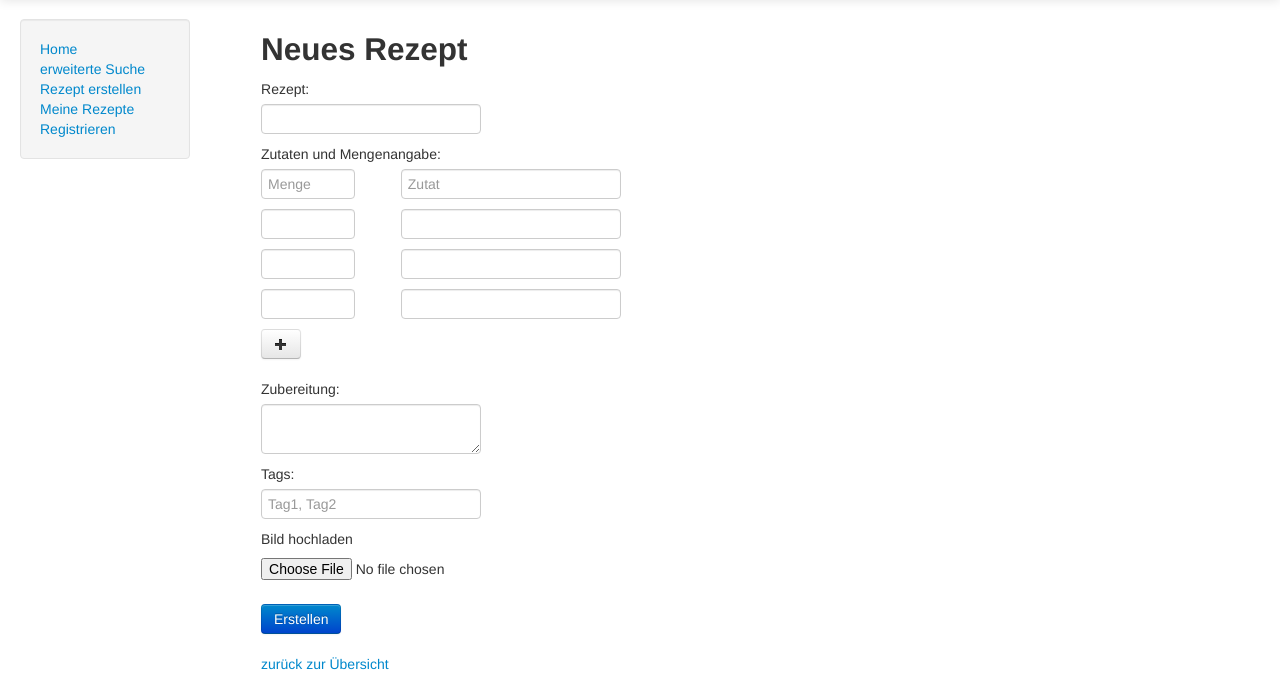
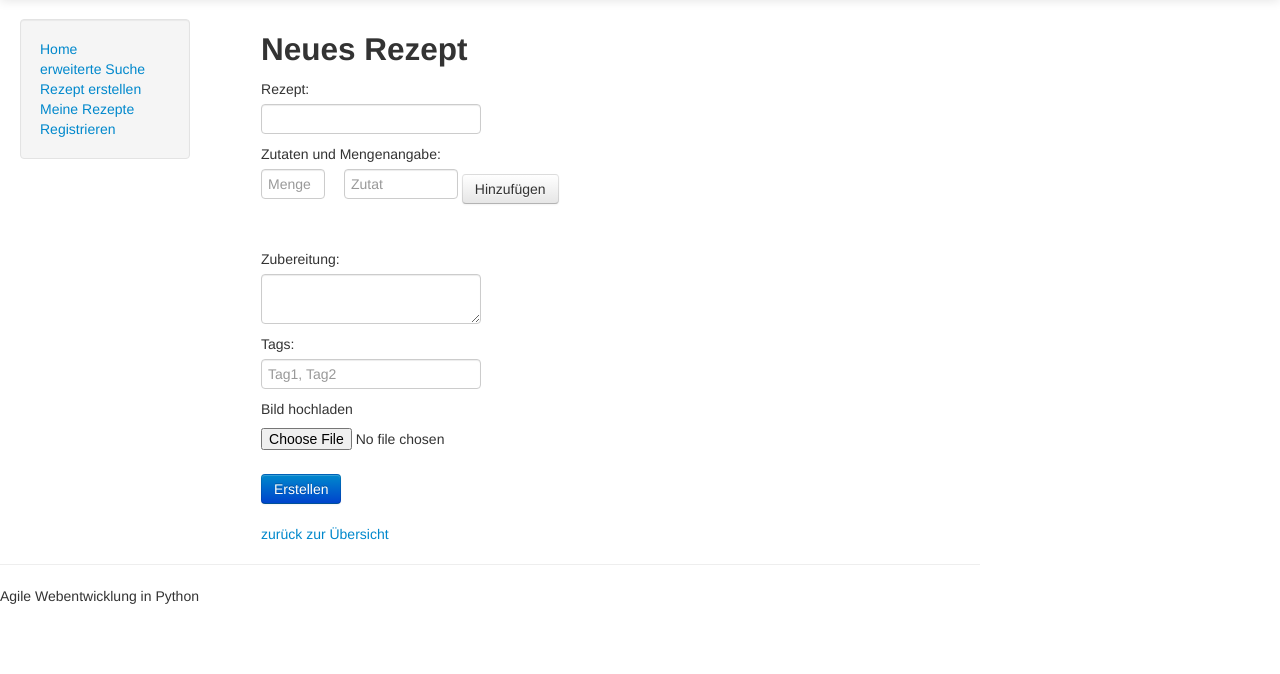
Before and after one commit to KiwiBA/StudentenKochen, a Django app: page /recipes/create/ in a window 1280 px wide. Shown: the part 41-715 px from the top of the page. Run offline with Django 3.2, Linux system fonts and the light colour scheme; the visitor is signed in with stand-in values (Sample User, id 1); some libraries are stand-ins or nearby versions.

Commit message:
Dynamische Felder hinzugefügt

```diff
--- a/StudentenKochen/recipes/helperfunctions.py
+++ b/StudentenKochen/recipes/helperfunctions.py
@@ -63,8 +63,8 @@
     ingredient_str = "ingredient"
 
     for x in range(1, 5):
-        i= request.POST.get(ingredient_str + str(x)).strip()
-        quantity = request.POST.get(quantity_str + str(x)).strip()
+        i= request.POST.get(ingredient_str + str(x))
+        quantity = request.POST.get(quantity_str + str(x))
         if  quantity and i:
             ri = Recipeingredients()
             existingIngredient = None
@@ -90,6 +90,7 @@
     Saves the current RecipeIngredients objects for the current recipe.
     """
     recipeIngredients = Recipeingredients.objects.filter(recipe=recipe)
+
     quantity_str = "quantity"
     ingredient_str = "ingredient"
 
--- a/StudentenKochen/recipes/templates/recipes/create.html
+++ b/StudentenKochen/recipes/templates/recipes/create.html
@@ -19,27 +19,16 @@
 
     	<div class="form-group">
     		<label >Zutaten und Mengenangabe:</label>
-    	</div>
 
-    	<fieldset name="quantity" style="float:left; width:20%;">
-		  	<input type="text" name="quantity1" style="width:80px;" placeholder="Menge" > <br />
-		  	<input type="text" name="quantity2" style="width:80px;" > <br />
-		  	<input type="text" name="quantity3" style="width:80px;" > <br />
-		  	<input type="text" name="quantity4" style="width:80px;" > <br />
-		</fieldset>
 
-    	<fieldset name="ingredients" style="float:right; width:80%;">
-		  	<input class="form-control" name="ingredient1" type="text" placeholder="Zutat" > <br />
-		  	<input class="form-control" name="ingredient2" type="text" > <br />
-		  	<input class="form-control" name="ingredient3" type="text" > <br />
-		  	<input class="form-control" name="ingredient4" type="text" > <br />
-		  	<spant id="addBox" >
+    	<fieldset name="ingredients" >
+    		<input type="text" name="quantity1" style="width:50px; margin-right:15px;" placeholder="Menge" >
+		  	<input name="ingredient1" type="text" style="width:100px;" placeholder="Zutat" >
+			<input type="button" id="addButton" class="btn" value="Hinzuf&uuml;gen">	<br />
+		  	<span id="addBoxq" >
 		 </fieldset>
 
-		<div class="btn-group">
-		    <button id="add" onclick="myFunction()" class="btn">
-		      <span class="icon-plus"></span>
-		    </button>
+
 		</div>
 		<br />
 		<br />
@@ -62,16 +51,5 @@
 
   		<button type="submit" class="btn btn-primary" >Erstellen</button> <br />
 	</form>
-
-	<script>
-		var countBox =1;
-		var boxName = 0;
-		function addInput()
-		{
-		     var boxName="textBox"+countBox;
-			 document.getElementById('addBox').innerHTML+='<br/><input type="text" id="'+boxName+'" value="'+boxName+'" "  /><br/>';
-		     countBox += 1;
-		}
-	</script>
 	<a href="home/index.html" >zur&uuml;ck zur &Uuml;bersicht</a>
 {% endblock %}
--- a/StudentenKochen/recipes/templates/recipes/ownRecipe.html
+++ b/StudentenKochen/recipes/templates/recipes/ownRecipe.html
@@ -12,7 +12,7 @@
 		{% endfor %}
 	{% endif %}
 
-	<h1>Meine erstellten Rezepte</h1>
+	<h3>Meine erstellten Rezepte</h3>
 
 	{% if recipe_list %}
  	<ul class="recipes">
--- /dev/null
+++ b/StudentenKochen/static/css/recipe.css
@@ -0,0 +1,4 @@
+.qauntity{
+	width:80px;
+	color: blue;
+}
--- /dev/null
+++ b/StudentenKochen/static/js/rezepte.js
@@ -0,0 +1,15 @@
+$(document).ready(function() {
+	var addButton = $('#addButton');
+	var addBox = $('#addBox');
+	var addBoxq= $('#addBoxq')
+	var countBox =2;
+
+	addButton.click(function() 	{
+		var quantity ="quantity" + countBox;
+		var ingredient="ingredient" + countBox;
+
+	    $('<input type="text" name="'+quantity+'" style="width:50px; margin-right:17px;" />').appendTo(addBoxq);
+		$('<input type="text" name="'+ingredient+'" style="width:100px;" /><br />').appendTo(addBoxq)
+	    countBox += 1;
+	});
+});
--- a/StudentenKochen/templates/base.html
+++ b/StudentenKochen/templates/base.html
@@ -7,8 +7,10 @@
 	    <link href="{% static 'css/bootstrap-fluid-adj.css' %}" rel="stylesheet">
 	    <link href="{% static 'css/bootstrap.min.css' %}" rel="stylesheet" media="screen">
 	    <link href="{% static 'css/bootstrap-responsive.css' %}" rel="stylesheet">
+	    <link href="{% static 'css/recipe.css' %}" rel="stylesheet">
 		<script src="{% static 'js/jquery-2.1.4.min.js' %}"></script>
     	<script src="{% static 'js/bootstrap.min.js' %}"></script>
+    	<script src="{% static 'js/rezepte.js' %}"></script>
 
 	    <title>Online Studenten-Kochbuch{% block title %}Startseite{% endblock %}</title>
 	</head>
--- a/StudentenKochen/user_auth/templates/user_auth/profile.html
+++ b/StudentenKochen/user_auth/templates/user_auth/profile.html
@@ -1,5 +1,5 @@
 {% extends "base.html" %}
 
 {% block content %}
-<h1>Sie sind bereits als User eingeloggt: {{user.username}}</h1>
+<h4>Hallo {{user.student.name}}!</h4>
 {% endblock %}
```
Also changed, not shown: StudentenKochen/recipes/templates/recipes/edit.html (+7 -10 lines), StudentenKochen/user_auth/templates/user_auth/login.html (+5 -3 lines).
